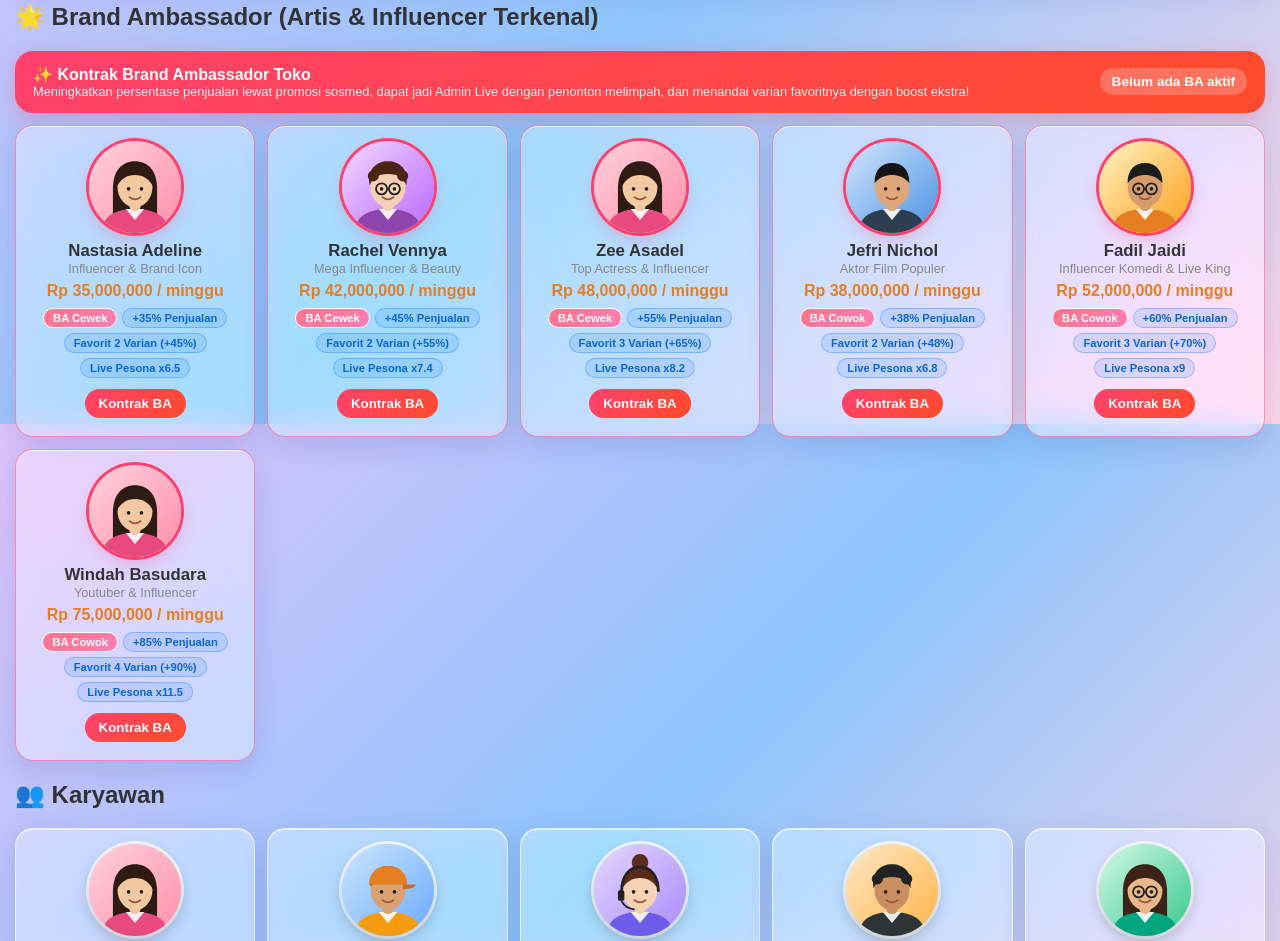
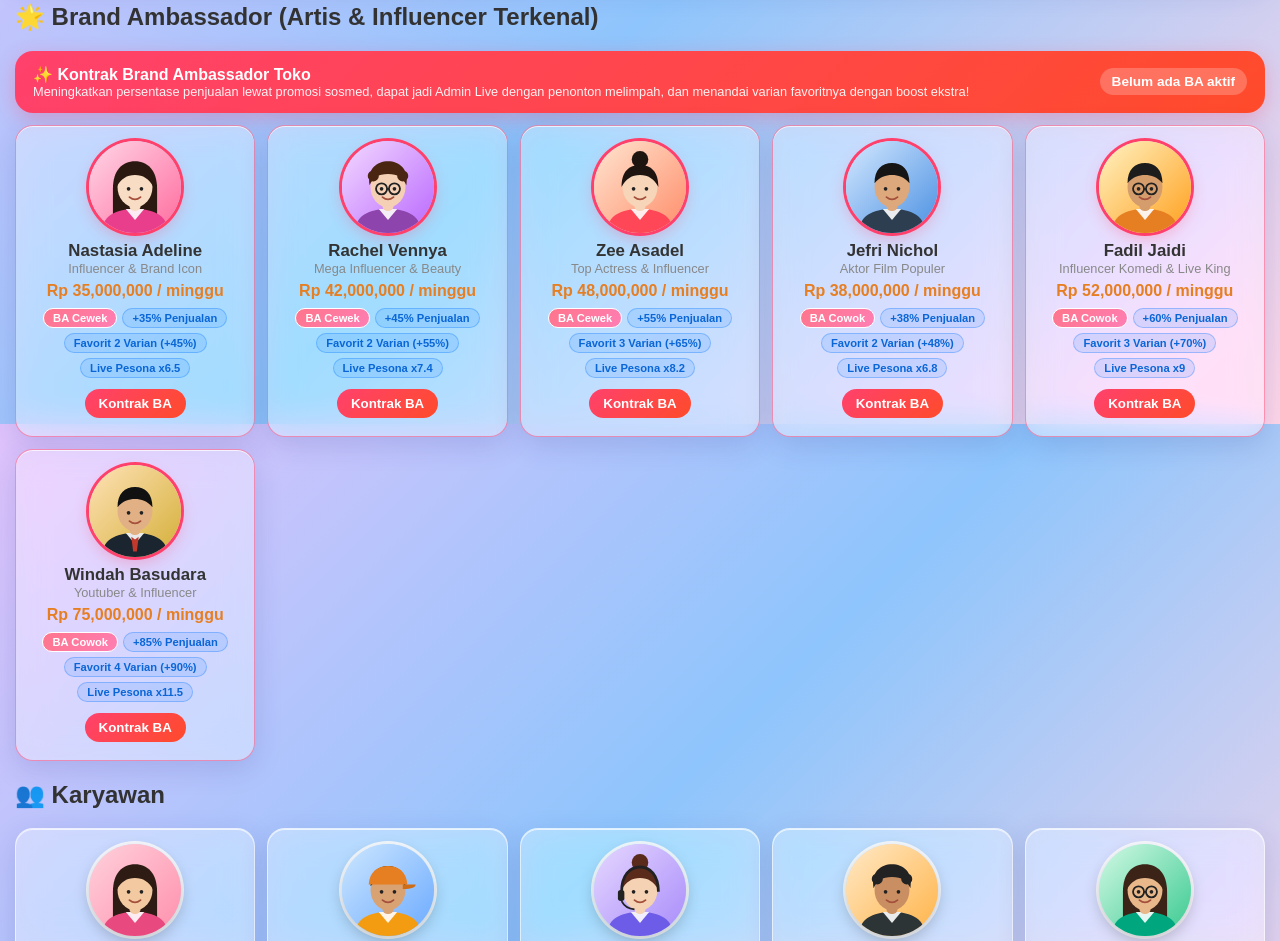
Before and after one commit to alethana20/Parfume-Stroe-Simulator, a plain HTML site: page index.html in a window 1280 px wide. Shown: the part 5176-6117 px from the top of the page. Drawn offline with Linux system fonts and the light colour scheme.

Commit message:
Add files via upload

```diff
--- a/index.html
+++ b/index.html
@@ -748,12 +748,12 @@
       reza:  { bg: ['#d9f1ff', '#4fc3f7'], skin: '#d29b6c', hair: '#161616', cloth: '#0288d1', style: 'short', acc: 'headset' },
       cindy: { bg: ['#fff0c9', '#ffc542'], skin: '#efc29b', hair: '#3a2a1e', cloth: '#f4a100', style: 'wavy', acc: 'headset' },
       alvin: { bg: ['#e0e0ff', '#7b7bff'], skin: '#dba67a', hair: '#0e0e0e', cloth: '#3f3fbf', style: 'short', acc: 'glasses' },
-      ba_syifa:  { bg: ['#ffd6e7', '#ff6b9d'], skin: '#f9dcc4', hair: '#2b1810', cloth: '#e83e8c', style: 'long' },
+      ba_adel:  { bg: ['#ffd6e7', '#ff6b9d'], skin: '#f9dcc4', hair: '#2b1810', cloth: '#e83e8c', style: 'long' },
       ba_rachel: { bg: ['#f3d9ff', '#b967ff'], skin: '#f5d0b5', hair: '#4a2511', cloth: '#8e44ad', style: 'wavy', acc: 'glasses' },
-      ba_fuji:   { bg: ['#ffe5d0', '#ff8c69'], skin: '#f6d5b8', hair: '#1e1410', cloth: '#ff4757', style: 'bun' },
+      ba_zee:   { bg: ['#ffe5d0', '#ff8c69'], skin: '#f6d5b8', hair: '#1e1410', cloth: '#ff4757', style: 'bun' },
       ba_jefri:  { bg: ['#d4e8ff', '#4a90e2'], skin: '#dca87c', hair: '#151515', cloth: '#2c3e50', style: 'short' },
       ba_fadil:  { bg: ['#fff3c4', '#ff9f1c'], skin: '#d59c6c', hair: '#1c1c1c', cloth: '#e67e22', style: 'short', acc: 'glasses' },
-      ba_raffi:  { bg: ['#ffe2b8', '#d4af37'], skin: '#e2b085', hair: '#111111', cloth: '#1a252f', style: 'short', acc: 'tie' }
+      ba_windah:  { bg: ['#ffe2b8', '#d4af37'], skin: '#e2b085', hair: '#111111', cloth: '#1a252f', style: 'short', acc: 'tie' }
     };
     function avatarSVG(id, sfx) {
       const a = AV[id] || AV.siti, g = 'avg' + id + (sfx || '');
```
